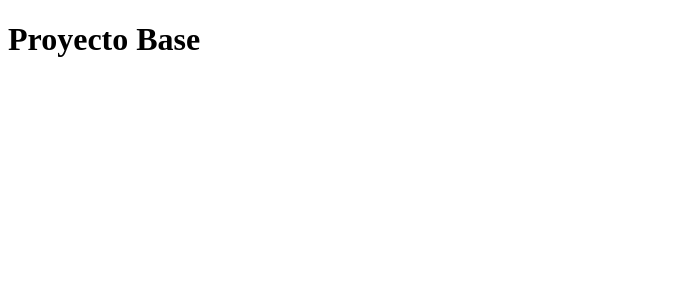
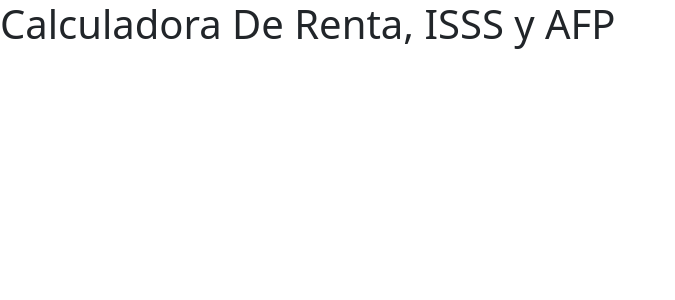
Before and after one commit to Franklin-Castillo-Dev/labufgII, an Angular app: page / in a window 1280 px wide. Shown: the top 300 px of the page, without its empty margins (0-675 px from the left). Built offline with nearby package versions, Linux system fonts and the light colour scheme.

Commit message:
Importacion Boostrap y creacion de vista principal

```diff
--- a/src/app/app.component.html
+++ b/src/app/app.component.html
@@ -1 +1,14 @@
-<h1>Proyecto Base</h1>
+<!DOCTYPE html>
+<html lang="en">
+<head>
+    <meta charset="UTF-8">
+    <meta name="viewport" content="width=device-width, initial-scale=1.0">
+    <title>Laboratorio 2</title>
+    <link href="https://cdn.jsdelivr.net/npm/bootstrap@5.3.2/dist/css/bootstrap.min.css" rel="stylesheet" integrity="sha384-T3c6CoIi6uLrA9TneNEoa7RxnatzjcDSCmG1MXxSR1GAsXEV/Dwwykc2MPK8M2HN" crossorigin="anonymous">
+</head>
+<body>
+    <h1>Calculadora De Renta, ISSS y AFP</h1>
+    <script src="https://cdn.jsdelivr.net/npm/bootstrap@5.3.2/dist/js/bootstrap.bundle.min.js" integrity="sha384-C6RzsynM9kWDrMNeT87bh95OGNyZPhcTNXj1NW7RuBCsyN/o0jlpcV8Qyq46cDfL" crossorigin="anonymous"></script>
+</body>
+
+</html>
```
